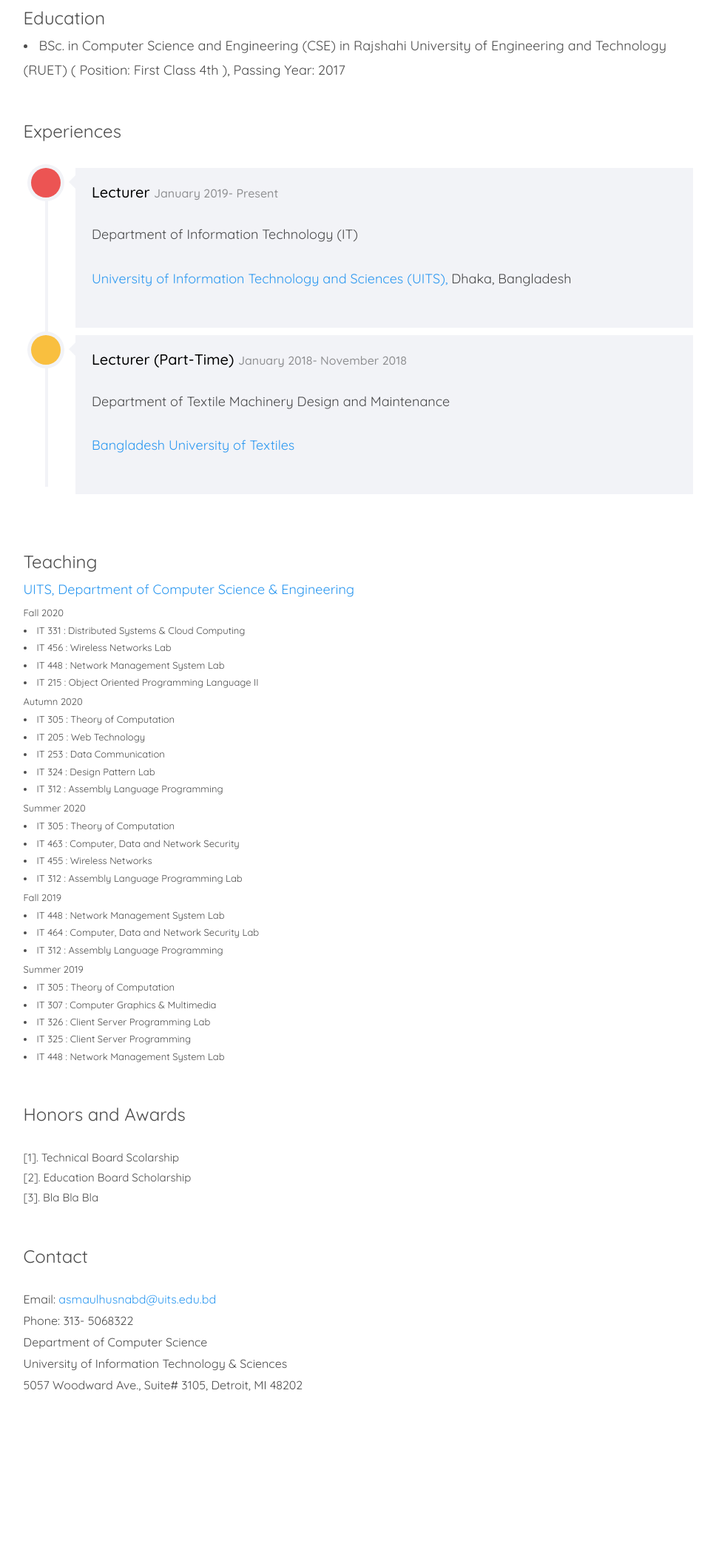
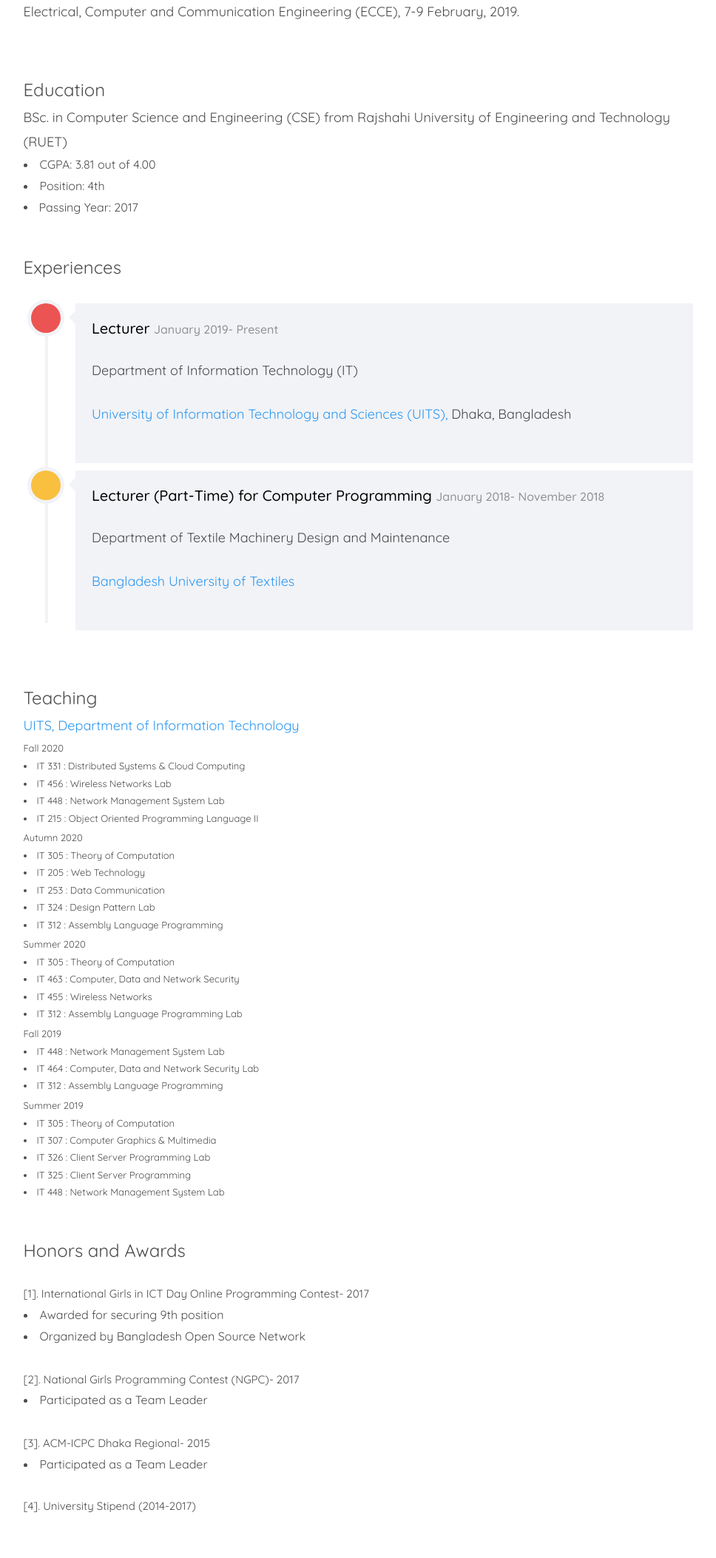
Before and after one commit to asmaulhusnabd/asmaulhusnabd.github.io, a plain HTML site: page index.html in a window 1280 px wide. Shown: the part 694-2800 px from the top of the page at 74% size, without its empty margins (306-1274 px from the left). Before the commit the page ends 2595 px from the top, so only its background shows below. Drawn offline with nearby package versions, Linux system fonts and the light colour scheme; some icons are missing; a web font is replaced by a local one.

Commit message:
updated all

```diff
--- a/index.html
+++ b/index.html
@@ -128,9 +128,9 @@
 									<div class="row row-bottom-padded-sm animate-box" data-animate-effect="fadeInLeft">
 										<div class="col-md-12">
 											<div class="about-desc">
-												<font size="4">	<p style="text-align:justify">I am serving as a Lecturer and Programming Contest Mentor at the department of Information Technology in University of Information Technology & Sciences, Dhaka, Bangladesh.
-													<br>
-												I am interested in the research of Data Mining, Software Engineering and Intelligent Systems, Natural Language Processing, Machine Learning, and Computer Vision. I am partially interested in Artificial Neural Network and Data Science. I had attended many online contest and some onsite contest like National Girls Programming Contest(NGPC) and ACM-ICPC Dhaka Regional.</p> </font>
+												<font size="4">	<p style="text-align:justify">I am serving as a Lecturer at the department of Information Technology in University of Information Technology & Sciences, Dhaka, Bangladesh. Prior to joining UITS, I was a part-time lecturer for computer programming in Bangladesh University of Textiles. I have accomplished my BSc in Computer Science and Engineering from Rajshahi University of Engineering and Technology. During my undergraduate program, I have attended many online contest and some onsite contest like National Girls Programming Contest(NGPC) and ACM-ICPC Dhaka Regional.
+													<br><br>
+												My researh interests are Natural Language processing, Machine Learning, Artificial Neural Network, and Data Science. </p> </font>
 											</div>
 										</div>
 									</div>
@@ -186,9 +186,11 @@
 									<div class="row row-bottom-padded-sm animate-box" data-animate-effect="fadeInLeft">
 										<div class="col-md-12">
 											<div class="about-desc">
-												<font size="5"> Education </font>
-												<li> <font size="4"> BSc. in Computer Science and Engineering (CSE) in Rajshahi University of Engineering and Technology (RUET)
-												( Position: First Class 4th ), Passing Year: 2017 </font></li>
+												<font size="5"> Education </font><br>
+												<font size="4"> BSc. in Computer Science and Engineering (CSE) from Rajshahi University of Engineering and Technology (RUET)</font>
+												<font size="3"><li> CGPA: 3.81 out of 4.00 </li>
+												<li>Position: 4th</li>
+												<li>Passing Year: 2017 </font></li>
 											</div>
 										</div>
 									</div>
@@ -238,7 +240,7 @@
 													<i class="icon-pen1"></i>
 												</div>
 												<div class="timeline-label">
-													<h2><a href="#">Lecturer (Part-Time)</a> <span>January 2018- November 2018</span></h2>
+													<h2><a href="#">Lecturer (Part-Time) for Computer Programming</a> <span>January 2018- November 2018</span></h2>
 													<font size="4">   <p>Department of Textile Machinery Design and Maintenance</p>
 														<p> <a href="https://www.butex.edu.bd/"> Bangladesh University of Textiles </a> </p> </font>
 													</div>
@@ -274,7 +276,7 @@
 										</font>
 									</br>-->
 
-									<font size="4"> <a href="https://uits.edu.bd/department-of-computer-science-engineering/"> UITS, Department of Computer Science & Engineering </font> </a> </br>
+									<font size="4"> <a href="https://uits.edu.bd/department-of-information-technology/"> UITS, Department of Information Technology </font> </a> </br>
 									<font size="2"> Fall 2020
 										<li> IT 331 : Distributed Systems & Cloud Computing </li>
 										<li> IT 456 : Wireless Networks Lab </li>
@@ -333,9 +335,15 @@
 									<div class="row row-bottom-padded-sm animate-box" data-animate-effect="fadeInLeft">
 										<div class="col-md-12">
 											<div class="about-desc">
-												[1]. Technical Board Scolarship<br>
-												[2]. Education Board Scholarship<br>
-												[3]. Bla Bla Bla<br>
+												[1]. International Girls in ICT Day Online Programming Contest- 2017
+												<font size="3"> <li>Awarded for securing 9th position</li>
+												<li>Organized by Bangladesh Open Source Network</li></font><br>
+
+												[2]. National Girls Programming Contest (NGPC)- 2017
+												<font size="3"><li>Participated as a Team Leader</li></font> <br>
+												[3]. ACM-ICPC Dhaka Regional- 2015
+												<font size="3"><li>Participated as a Team Leader</li></font> <br>
+												[4]. University Stipend (2014-2017)
 											</div>
 										</div>
 									</div>
@@ -350,11 +358,11 @@
 							<font size="5"> Contact</font>
 						</p>
 						<div class="colorlib-narrow-content">
-							<font size="3">Email: <a href="#"> asmaulhusnabd@uits.edu.bd </a></br>
-											Phone: 313- 5068322 </br>
-										Department of Computer Science</br>
+							<font size="3">Email: <a href="#"> asmaul.husna@uits.edu.bd </a></br>
+
+										Department of Information Technology</br>
 									University of Information Technology & Sciences</br>
-								5057 Woodward Ave., Suite# 3105, Detroit, MI 48202 </br>
+								Holding 190, Road 5, Block J, Baridhara, Maddha Nayanagar, Vatara, Dhaka-1212 </br>
 							</font>
 						</div>
 					</section>
```
